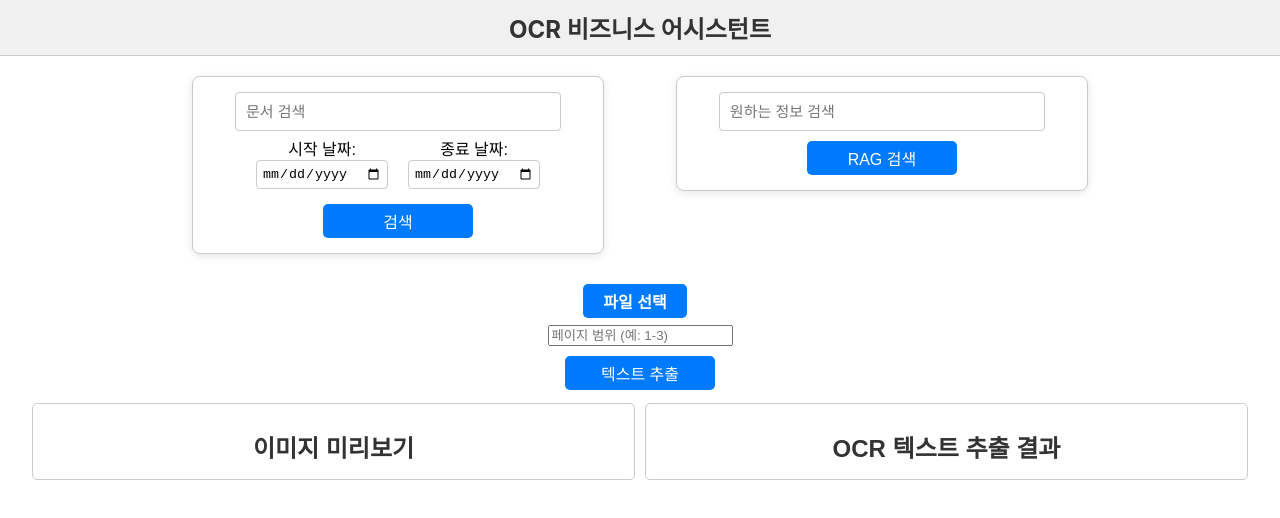
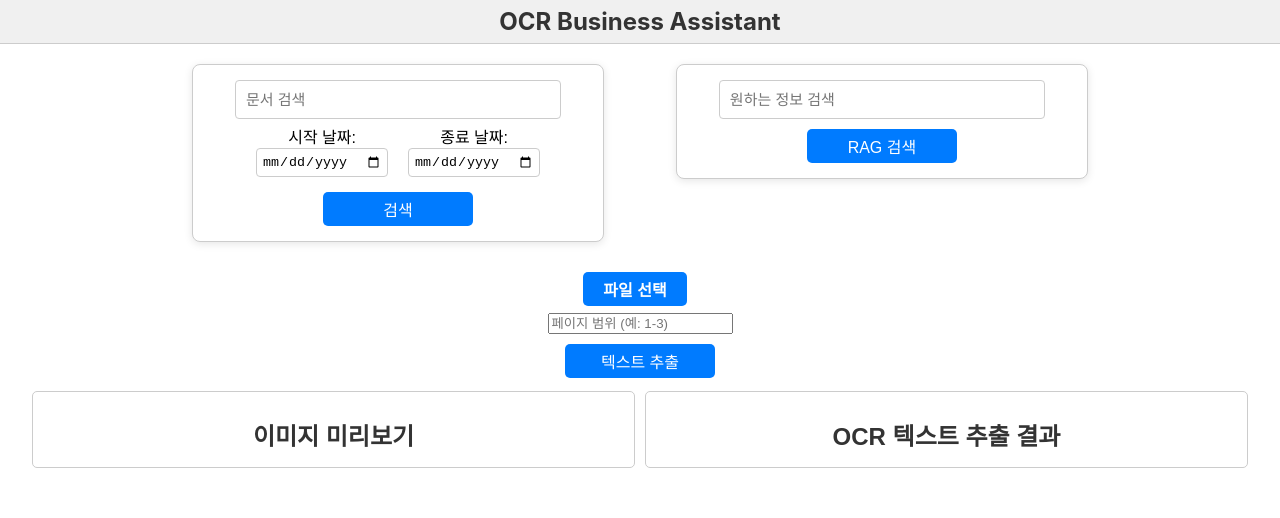
Before and after one commit to whgustj00/OCR-Business-Assistant, a React (Create React App) app in the folder ocr-app/: page / in a window 1280 px wide. Shown: the top 518 px of the page. Built offline with nearby package versions, Linux system fonts and the light colour scheme.

Commit message:
UI 소폭 변경

```diff
--- a/ocr-app/src/components/App.js
+++ b/ocr-app/src/components/App.js
@@ -195,7 +195,7 @@ function App() {
   return (
     <div>
       <nav className="navbar">
-        <h1 className="navbar-title">OCR 비즈니스 어시스턴트</h1>
+        <h1 className="navbar-title">OCR Business Assistant</h1>
       </nav>
       <div className="App">
         <div className="search-wrapper">
--- a/ocr-app/src/css/App.css
+++ b/ocr-app/src/css/App.css
@@ -5,7 +5,7 @@
 
 .navbar {
   background-color: #f0f0f0; /* 배경색 설정 */
-  padding: 10px; /* 내부 여백 추가 */
+  padding: 7px; /* 내부 여백 추가 */
   text-align: center; /* 중앙 정렬 */
   border-bottom: 1px solid #ccc; /* 하단 테두리 추가 */
 }
```
